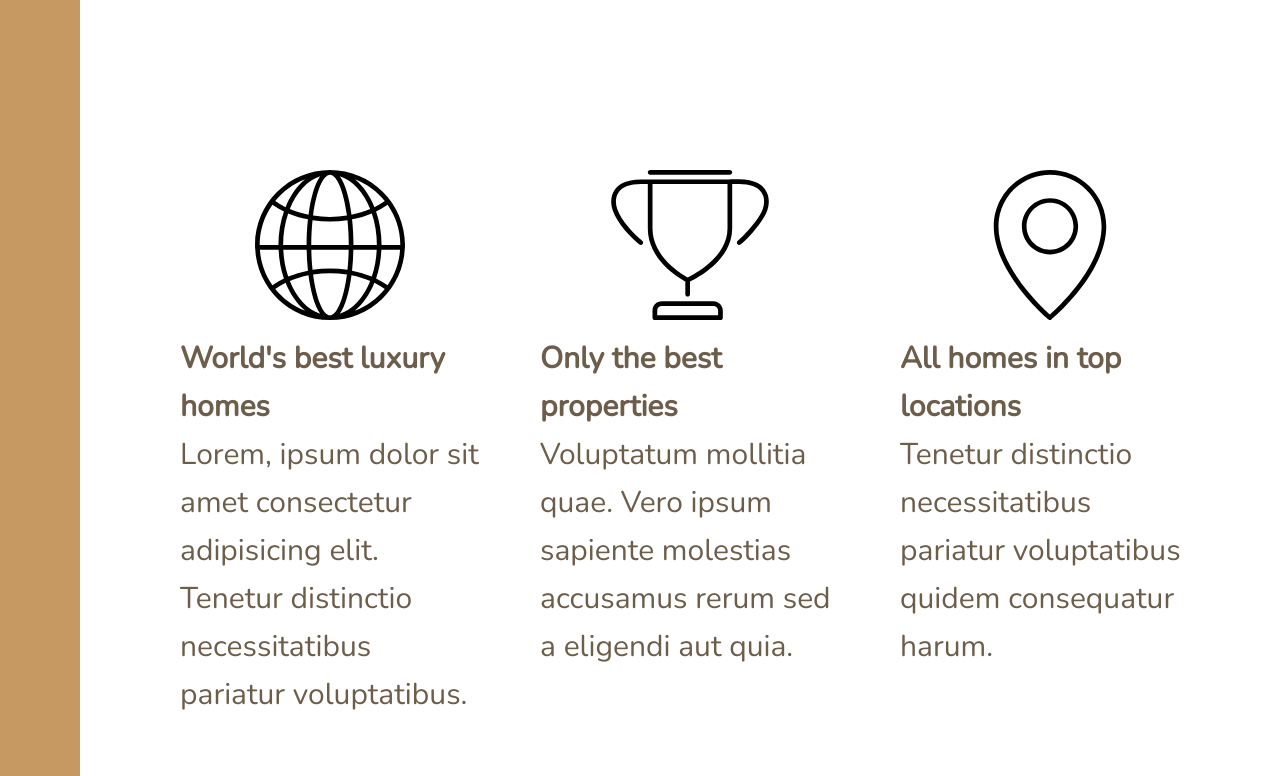
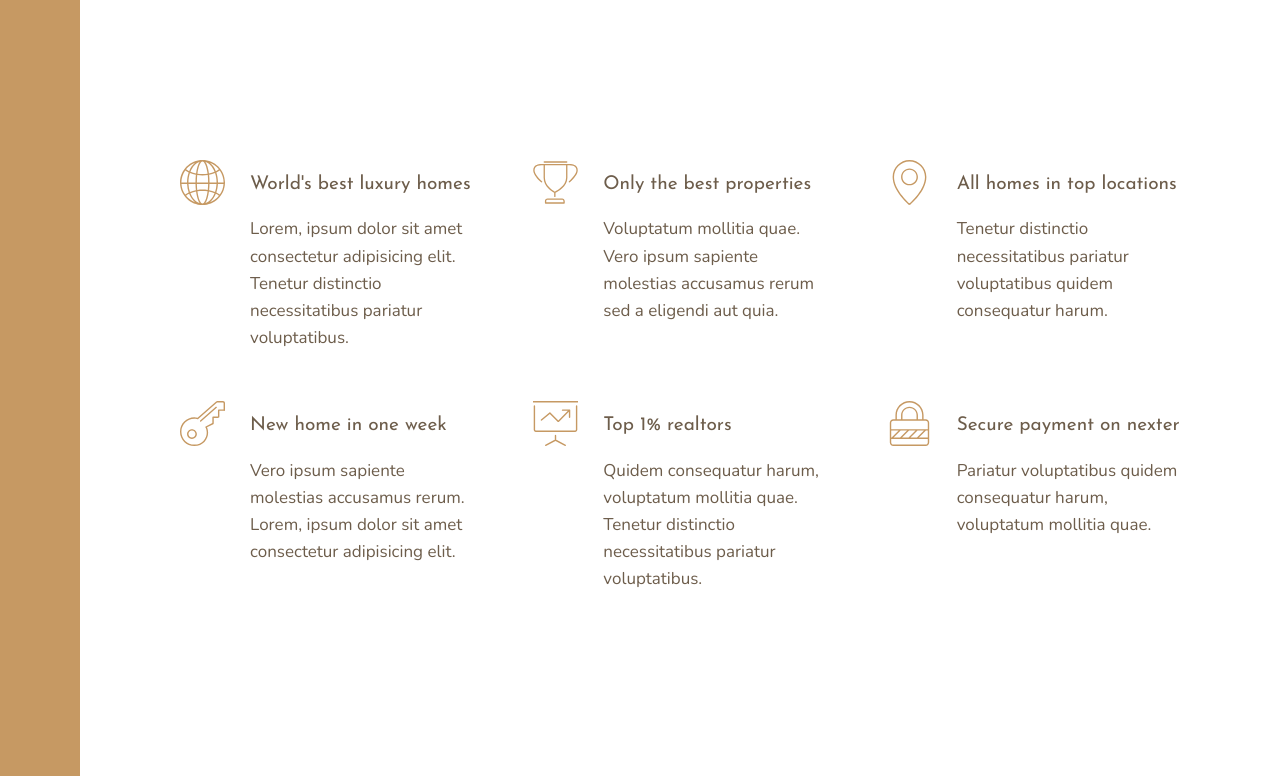
Before and after one commit to jobeiri/nexter, a website: page index.html in a window 1280 px wide. Shown: the part 660-1436 px from the top of the page. Drawn offline with nearby package versions, Linux system fonts and the light colour scheme.

Commit message:
5. Building the Features Section - Part 2

```diff
--- a/index.html
+++ b/index.html
@@ -31,7 +31,7 @@
                     <svg class="feature__icon">
                         <use xlink:href="img/sprite.svg#icon-global"></use>
                     </svg>
-                    <h4 class="heading-4">World's best luxury homes</h4>
+                    <h4 class="heading-4 heading-4--dark">World's best luxury homes</h4>
                     <p class="feature__text">
                         Lorem, ipsum dolor sit amet consectetur adipisicing elit. Tenetur distinctio necessitatibus pariatur voluptatibus.
                     </p>
@@ -40,7 +40,7 @@
                     <svg class="feature__icon">
                         <use xlink:href="img/sprite.svg#icon-trophy"></use>
                     </svg>
-                    <h4 class="heading-4">Only the best properties</h4>
+                    <h4 class="heading-4 heading-4--dark">Only the best properties</h4>
                     <p class="feature__text">
                         Voluptatum mollitia quae. Vero ipsum sapiente molestias accusamus rerum sed a eligendi aut quia.
                     </p>
@@ -49,7 +49,7 @@
                     <svg class="feature__icon">
                         <use xlink:href="img/sprite.svg#icon-map-pin"></use>
                     </svg>
-                    <h4 class="heading-4">All homes in top locations</h4>
+                    <h4 class="heading-4 heading-4--dark">All homes in top locations</h4>
                     <p class="feature__text">
                         Tenetur distinctio necessitatibus pariatur voluptatibus quidem consequatur harum.
                     </p>
@@ -58,7 +58,7 @@
                     <svg class="feature__icon">
                         <use xlink:href="img/sprite.svg#icon-key"></use>
                     </svg>
-                    <h4 class="heading-4">New home in one week</h4>
+                    <h4 class="heading-4 heading-4--dark">New home in one week</h4>
                     <p class="feature__text">
                         Vero ipsum sapiente molestias accusamus rerum. Lorem, ipsum dolor sit amet consectetur adipisicing elit.
                     </p>
@@ -67,7 +67,7 @@
                     <svg class="feature__icon">
                         <use xlink:href="img/sprite.svg#icon-presentation"></use>
                     </svg>
-                    <h4 class="heading-4">Top 1% realtors</h4>
+                    <h4 class="heading-4 heading-4--dark">Top 1% realtors</h4>
                     <p class="feature__text">
                         Quidem consequatur harum, voluptatum mollitia quae. Tenetur distinctio necessitatibus pariatur voluptatibus.
                     </p>
@@ -76,7 +76,7 @@
                     <svg class="feature__icon">
                         <use xlink:href="img/sprite.svg#icon-lock"></use>
                     </svg>
-                    <h4 class="heading-4">Secure payment on nexter</h4>
+                    <h4 class="heading-4 heading-4--dark">Secure payment on nexter</h4>
                     <p class="feature__text">
                         Pariatur voluptatibus quidem consequatur harum, voluptatum mollitia quae.
                     </p>
--- a/sass/_features.scss
+++ b/sass/_features.scss
@@ -4,6 +4,28 @@
   margin: 15rem 0;
 
   display: grid;
-  grid-template-columns: repeat(3, 1fr);
+  // grid-template-columns: repeat(3, 1fr);
+  grid-template-columns: repeat(auto-fit, minmax(25rem, 1fr));
   grid-gap: 6rem;
+  align-items: start;
 }
+
+.feature {
+  display: grid;
+  grid-template-columns: min-content 1fr;
+  // grid-row-gap grid-column-gap
+  gap: 1.5rem 2.5rem;
+
+  &__icon {
+    fill: $color-primary;
+    width: 4.5rem;
+    height: 4.5rem;
+    transform: translateY(-1rem);
+
+    grid-row: 1 / span 2;
+  }
+
+  &__text {
+    font-size: 1.7rem;
+  }
+}
--- a/sass/_typography.scss
+++ b/sass/_typography.scss
@@ -0,0 +1,29 @@
+%heading {
+  font-family: $font-display;
+  font-weight: 400;
+}
+
+.heading-1 {
+  @extend %heading;
+}
+
+.heading-2 {
+  @extend %heading;
+}
+
+.heading-3 {
+  @extend %heading;
+}
+
+.heading-4 {
+  @extend %heading;
+  font-size: 1.9rem;
+
+  &--light {
+    color: $color-grey-light-1;
+  }
+
+  &--light {
+    color: $color-grey-dark-1;
+  }
+}
```
Also changed, not shown: css/style.css, 1 other file.
